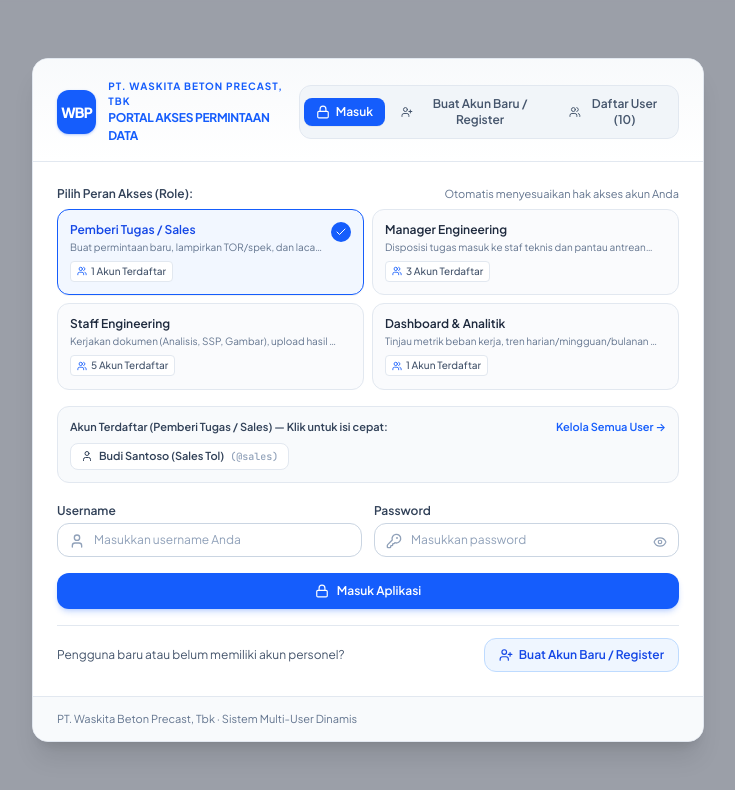
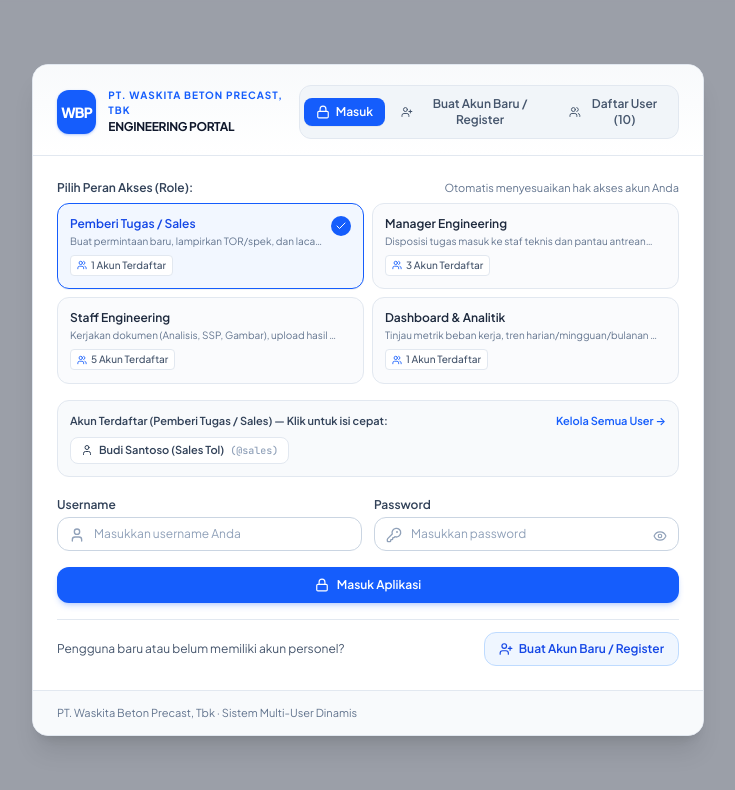
Before and after one commit to Angniecoy/monitoring_permintaan_data, a React (Vite) app: page / in a window 1280 px wide. Shown: the top 790 px of the page, without its empty margins (272-1007 px from the left). Built offline with nearby package versions, Linux system fonts and the light colour scheme.

Commit message:
style: update portal branding in login modal
Rename portal title to "ENGINEERING PORTAL" and update text color for consistency with design requirements.

```diff
--- a/src/components/LoginModal.tsx
+++ b/src/components/LoginModal.tsx
@@ -326,8 +326,8 @@ export const LoginModal: React.FC<LoginModalProps> = ({
                 <div className="text-[10px] font-bold tracking-widest text-blue-600 uppercase">
                   PT. Waskita Beton Precast, Tbk
                 </div>
-                <h2 className="text-[12px] font-bold text-blue-600 tracking-tight">
-                  PORTAL AKSES PERMINTAAN DATA
+                <h2 className="text-[12px] font-bold text-black-600 tracking-tight">
+                  ENGINEERING PORTAL
                 </h2>
               </div>
             </div>
```
